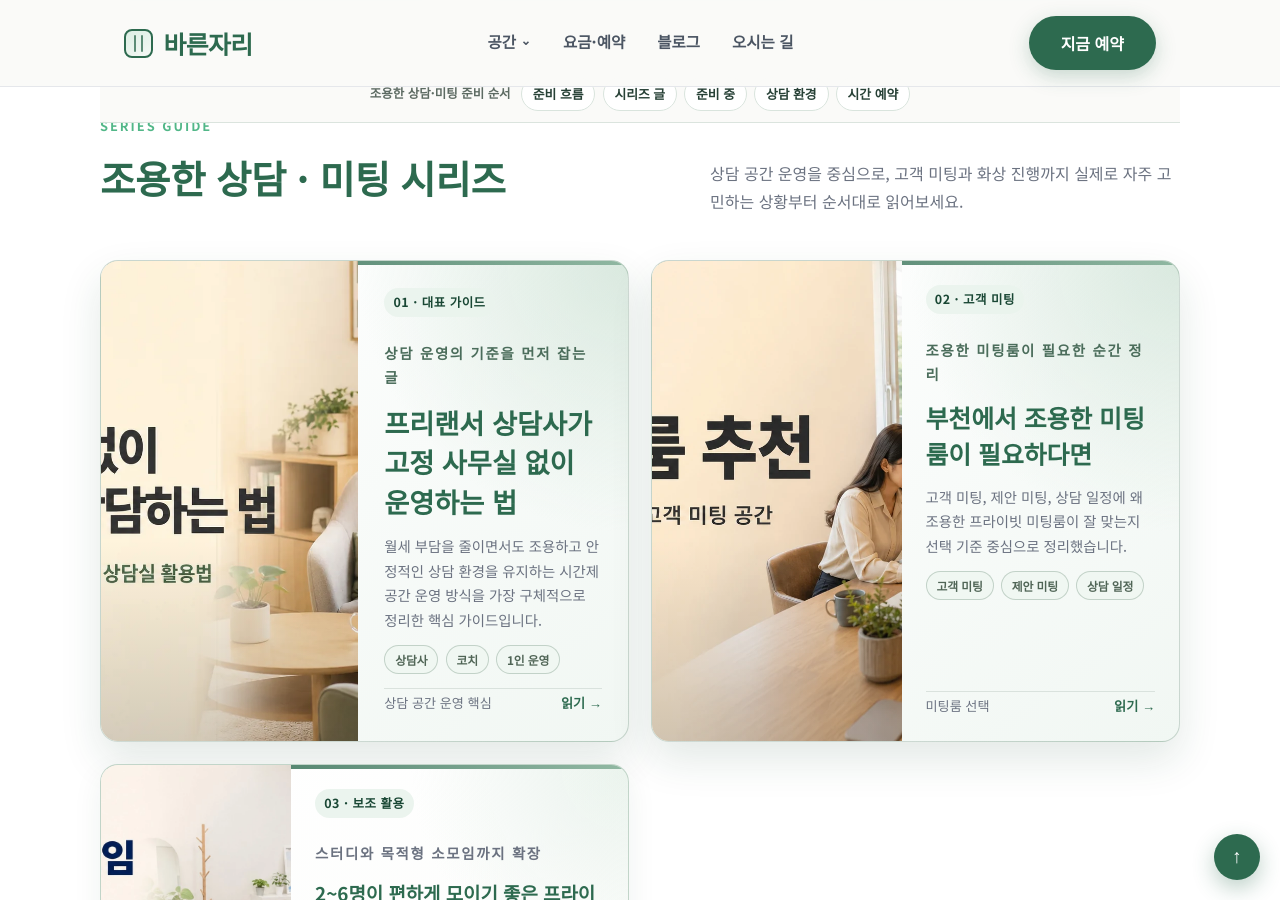
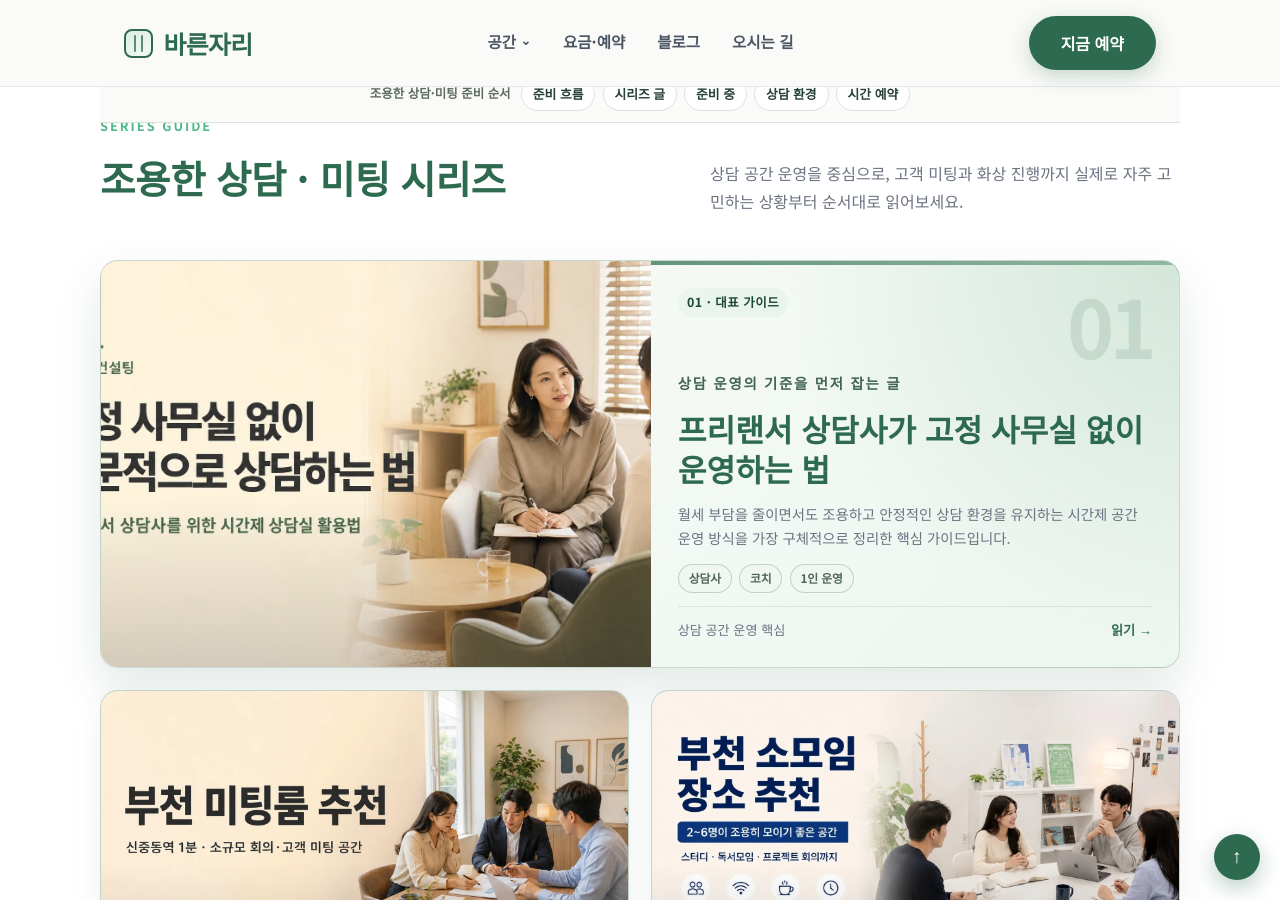
Before and after one commit to bareunspace/blog, a Jekyll site: the page built from meeting.html, in a window 1280 px wide and 900 px high, scrolled down 1142 px. Built offline with Jekyll 4.4.1, drawn with Linux system fonts in a browser that asks for light colours.

Commit message:
Redesign meeting hub series card layout

```diff
--- a/meeting.html
+++ b/meeting.html
@@ -91,7 +91,8 @@ script_version: 20260711-4
         {% endfor %}
         {% for post in ordered_meeting_posts limit: 6 %}
           {% assign post_card_image = post.preload_image | default: post.og_image | default: '/images/main.jpeg' %}
-          <article class="blog-guide-card meeting-series-card{% if forloop.first or forloop.index == 2 %} interview-feature-card{% endif %}">
+          {% assign card_index = forloop.index | prepend: '0' %}
+          <article class="blog-guide-card meeting-series-card{% if forloop.first %} meeting-series-card-hero{% elsif forloop.index <= 3 %} meeting-series-card-support{% else %} meeting-series-card-archive{% endif %}">
             <a class="blog-guide-image" href="{{ post.url | relative_url }}" tabindex="-1" aria-hidden="true">
               {% if post_card_image contains '://' %}
                 <img src="{{ post_card_image }}" alt="" loading="lazy" />
@@ -100,8 +101,11 @@ script_version: 20260711-4
               {% endif %}
             </a>
             <div class="blog-guide-content">
+              <div class="meeting-series-headline-row">
+                <p class="blog-card-eyebrow">{{ card_index }} · {% if post.url == "/posts/freelance-counselor-office/" %}대표 가이드{% elsif post.url == "/posts/bucheon-meeting-room/" %}고객 미팅{% elsif post.url == "/posts/bucheon-small-group-space/" %}보조 활용{% else %}{{ post.category }}{% endif %}</p>
+                <span class="meeting-series-index" aria-hidden="true">{{ card_index }}</span>
+              </div>
               {% if post.url == "/posts/freelance-counselor-office/" %}
-                <p class="blog-card-eyebrow">01 · 대표 가이드</p>
                 <p class="meeting-series-kicker">상담 운영의 기준을 먼저 잡는 글</p>
                 <h3><a href="{{ post.url | relative_url }}">프리랜서 상담사가 고정 사무실 없이 운영하는 법</a></h3>
                 <p>월세 부담을 줄이면서도 조용하고 안정적인 상담 환경을 유지하는 시간제 공간 운영 방식을 가장 구체적으로 정리한 핵심 가이드입니다.</p>
@@ -115,7 +119,6 @@ script_version: 20260711-4
                   <a href="{{ post.url | relative_url }}">읽기 <span aria-hidden="true">→</span></a>
                 </div>
               {% elsif post.url == "/posts/bucheon-meeting-room/" %}
-                <p class="blog-card-eyebrow">02 · 고객 미팅</p>
                 <p class="meeting-series-kicker">조용한 미팅룸이 필요한 순간 정리</p>
                 <h3><a href="{{ post.url | relative_url }}">부천에서 조용한 미팅룸이 필요하다면</a></h3>
                 <p>고객 미팅, 제안 미팅, 상담 일정에 왜 조용한 프라이빗 미팅룸이 잘 맞는지 선택 기준 중심으로 정리했습니다.</p>
@@ -129,7 +132,6 @@ script_version: 20260711-4
                   <a href="{{ post.url | relative_url }}">읽기 <span aria-hidden="true">→</span></a>
                 </div>
               {% elsif post.url == "/posts/bucheon-small-group-space/" %}
-                <p class="blog-card-eyebrow">03 · 보조 활용</p>
                 <p class="meeting-series-kicker">스터디와 목적형 소모임까지 확장</p>
                 <h3><a href="{{ post.url | relative_url }}">2~6명이 편하게 모이기 좋은 프라이빗 공간</a></h3>
                 <p>소규모 프로젝트 회의나 대화 중심 모임처럼 상담·미팅 외에도 조용한 공간이 필요한 보조 활용 사례를 정리했습니다.</p>
@@ -143,7 +145,6 @@ script_version: 20260711-4
                   <a href="{{ post.url | relative_url }}">읽기 <span aria-hidden="true">→</span></a>
                 </div>
               {% else %}
-                <p class="blog-card-eyebrow">0{{ forloop.index }} · {{ post.category }}</p>
                 <p class="meeting-series-kicker">관련 활용 가이드</p>
                 <h3><a href="{{ post.url | relative_url }}">{{ post.title }}</a></h3>
                 <p>{{ post.description | default: post.excerpt | strip_html | truncate: 120 }}</p>
--- a/styles/main.css
+++ b/styles/main.css
@@ -1111,14 +1111,18 @@ main.about-page.blog-hub #home .section-inner {
   background: #edf6f1;
 }
 .meeting-series-grid {
+  grid-template-columns: repeat(12, minmax(0, 1fr));
   gap: 1.35rem;
 }
 .meeting-series-grid .meeting-series-card {
   position: relative;
+  grid-column: span 6;
+  grid-template-columns: 1fr;
   border: 1px solid rgba(189, 210, 197, .92);
   background:
     radial-gradient(circle at top right, rgba(227, 239, 231, .72), transparent 34%),
     linear-gradient(160deg, #fff 0%, #fbfcfa 100%);
+  min-height: 100%;
 }
 .meeting-series-grid .meeting-series-card::before {
   content: "";
@@ -1142,6 +1146,7 @@ main.about-page.blog-hub #home .section-inner {
 }
 .meeting-series-grid .meeting-series-card .blog-guide-content {
   gap: .82rem;
+  padding: 1.35rem;
 }
 .meeting-series-grid .meeting-series-card .blog-guide-content h3 {
   margin-bottom: 0;
@@ -1152,6 +1157,20 @@ main.about-page.blog-hub #home .section-inner {
 .meeting-series-grid .meeting-series-card .blog-card-eyebrow {
   background: rgba(235, 244, 238, .96);
   color: #194734;
+}
+.meeting-series-headline-row {
+  display: flex;
+  align-items: flex-start;
+  justify-content: space-between;
+  gap: .8rem;
+}
+.meeting-series-index {
+  flex: 0 0 auto;
+  font-size: clamp(2.1rem, 4vw, 3rem);
+  font-weight: 800;
+  line-height: .9;
+  letter-spacing: -.06em;
+  color: rgba(31, 92, 67, .14);
 }
 .meeting-series-kicker {
   margin: -.15rem 0 0;
@@ -1181,30 +1200,65 @@ main.about-page.blog-hub #home .section-inner {
 }
 .meeting-series-footer {
   margin-top: auto;
-  padding-top: .2rem;
+  padding-top: .75rem;
   border-top: 1px solid rgba(214, 224, 218, .88);
 }
-.meeting-series-grid .interview-feature-card {
-  border-color: rgba(56, 103, 78, .24);
+.meeting-series-grid .meeting-series-card-hero {
+  grid-column: 1 / -1;
+  grid-template-columns: minmax(300px, 1.04fr) minmax(0, 1fr);
+  min-height: 360px;
+  border-color: rgba(56, 103, 78, .22);
   background:
-    radial-gradient(circle at top right, rgba(214, 231, 220, .9), transparent 38%),
-    linear-gradient(145deg, #fff 0%, #f1f7f3 100%);
-  box-shadow: 0 18px 42px rgba(28, 73, 52, .12);
-}
-.meeting-series-grid .interview-feature-card .meeting-series-kicker {
-  color: #4b6d5b;
-}
-.meeting-series-grid .interview-feature-card .meeting-series-meta span {
+    radial-gradient(circle at top right, rgba(209, 229, 216, .92), transparent 34%),
+    linear-gradient(135deg, #f8fbf8 0%, #eef6f0 100%);
+  box-shadow: 0 20px 46px rgba(28, 73, 52, .12);
+}
+.meeting-series-grid .meeting-series-card-hero .blog-guide-image {
+  min-height: 360px;
+}
+.meeting-series-grid .meeting-series-card-hero .blog-guide-content {
+  padding: 1.7rem 1.7rem 1.6rem;
+}
+.meeting-series-grid .meeting-series-card-hero .meeting-series-index {
+  font-size: clamp(3.4rem, 7vw, 5rem);
+  color: rgba(31, 92, 67, .12);
+}
+.meeting-series-grid .meeting-series-card-hero h3 {
+  font-size: clamp(1.45rem, 2.7vw, 1.95rem);
+  line-height: 1.28;
+}
+.meeting-series-grid .meeting-series-card-hero .meeting-series-kicker {
+  color: #436553;
+}
+.meeting-series-grid .meeting-series-card-hero .meeting-series-meta span {
   background: rgba(240, 247, 242, .98);
 }
-.meeting-series-grid .interview-feature-card:first-child {
-  grid-template-columns: minmax(250px, .95fr) minmax(0, 1fr);
-}
-.meeting-series-grid .interview-feature-card:first-child .blog-guide-content {
-  padding: 1.7rem 1.65rem;
-}
-.meeting-series-grid .interview-feature-card:first-child h3 {
-  font-size: clamp(1.35rem, 2.5vw, 1.7rem);
+.meeting-series-grid .meeting-series-card-support {
+  min-height: 100%;
+}
+.meeting-series-grid .meeting-series-card-support .blog-guide-image {
+  aspect-ratio: 16 / 9;
+}
+.meeting-series-grid .meeting-series-card-support h3 {
+  font-size: 1.22rem;
+  line-height: 1.38;
+}
+.meeting-series-grid .meeting-series-card-archive {
+  grid-column: span 4;
+}
+.meeting-series-grid .meeting-series-card-archive .blog-guide-image {
+  aspect-ratio: 16 / 10;
+}
+.meeting-series-grid .meeting-series-card-archive h3 {
+  font-size: 1.06rem;
+}
+@media (max-width: 1024px) {
+  .meeting-series-grid .meeting-series-card-archive {
+    grid-column: span 6;
+  }
+  .meeting-series-grid .meeting-series-card-hero {
+    grid-template-columns: minmax(240px, .95fr) minmax(0, 1fr);
+  }
 }
 .interview-hub #upcoming-series {
   background: #f7f7f3 !important;
```
